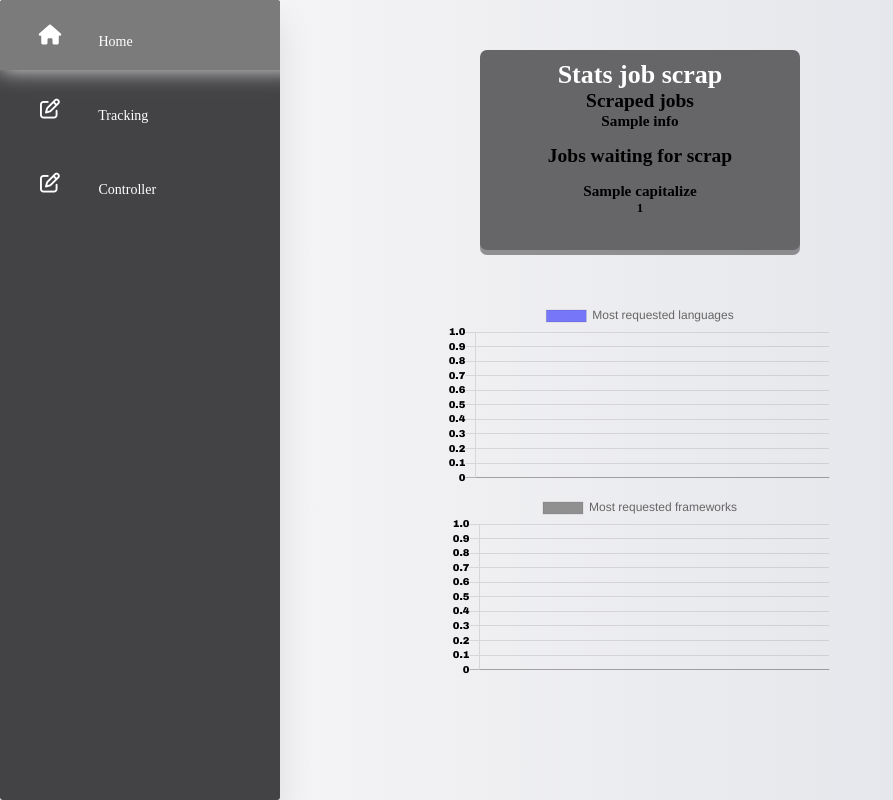
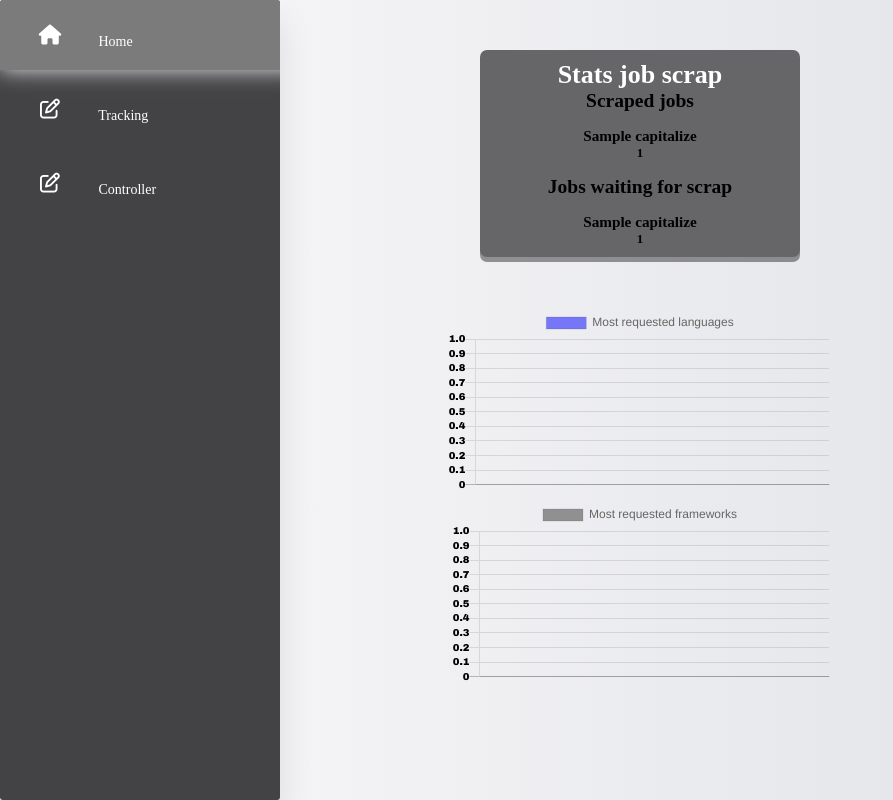
Before and after one commit to pedrohgoncalvess/webserver-jobanalytics, a Django app: template templates/home/home.html in a window 1280 px wide. Shown: the whole page, without its empty margins (0-893 px from the left). Run offline with Django 4.2, Linux system fonts and the light colour scheme; the template is opened without the code that fills it: most values are stand-ins (such as "Sample title", 1, 10 or a date in 2020).

Commit message:
finishing home css

```diff
--- a/controller/models.py
+++ b/controller/models.py
@@ -51,7 +51,6 @@ class UrlTest(models.Model):
 
 #SCRAP_JOB SCHEMA
 
-
 class Job(models.Model):
     id_job = models.CharField(unique=True, max_length=300, blank=True, null=True)
     vacancy_title = models.CharField(max_length=70, blank=True, null=True)
@@ -61,6 +60,7 @@ class Job(models.Model):
     date_publish = models.CharField(max_length=75, blank=True, null=True)
     scraped_at = models.DateTimeField(blank=True, null=True)
     researched_topic = models.CharField(max_length=50)
+    site_job = models.CharField(max_length=30, null=True)
 
     class Meta:
         managed = False
--- a/static/static/home.css
+++ b/static/static/home.css
@@ -26,11 +26,17 @@ h1 {
     color: white;
 }
 
-.site {
+.site-standby {
     padding-top: 15px;
 }
 
-.sites {
+.sites-scraped {
+    display: inline-block;
+    padding-top: 15px;
+}
+
+
+.sites-standby {
     display: inline-block;
     padding-top: 15px;
 }
@@ -43,9 +49,10 @@ h1 {
     border-radius: 7px;
     margin: auto;
     margin-top: 50px;
-    height: 200px;
+    height: auto;
     box-shadow: 0 5px rgba(0, 0, 0, 0.4);
     padding-top: 10px;
+    padding-bottom: 10px;
 }
 
 span {
--- a/templates/home/home.html
+++ b/templates/home/home.html
@@ -33,14 +33,19 @@
 <div class="stats">
     <h1>Stats job scrap</h1>
     {% csrf_token %}
-        <div class="infos-scrap">
+        <div class="site-scraped">
             <h2>Scraped jobs</h2>
-            <h3>{{ info }}</h3>
+            {% for inf in info %}
+            <div class="sites-scraped">
+            <h3>{{ inf.site_job.capitalize }}</h3>
+            <h4>{{ inf.site_job__count }}</h4>
+            </div>
+            {% endfor %}
         </div>
-        <div  class="site">
+        <div  class="site-standby">
             <h2>Jobs waiting for scrap</h2>
             {% for site in standby %}
-                <div class="sites">
+                <div class="sites-standby">
                 <h3>{{ site.site.capitalize }}</h3>
                 <h4>{{ site.site__count }}</h4>
                 </div>
--- a/webServerJobScrap/views.py
+++ b/webServerJobScrap/views.py
@@ -6,7 +6,7 @@ from controller.models import TecnologiesInfo
 from controller.models import AnalyticDescription
 
 def home(request):
-    jobs = len(Job.objects.all())
+    jobs = (Job.objects.values("site_job").annotate(Count("site_job")).order_by("-site_job__count"))
 
     jobsStandby = (JobStandby.objects.filter(status='waiting').values("site").annotate(Count("site")).order_by())
     jobsScrapedTerms = (Job.objects.values("researched_topic").annotate(Count("researched_topic")).order_by("-researched_topic__count"))
```
